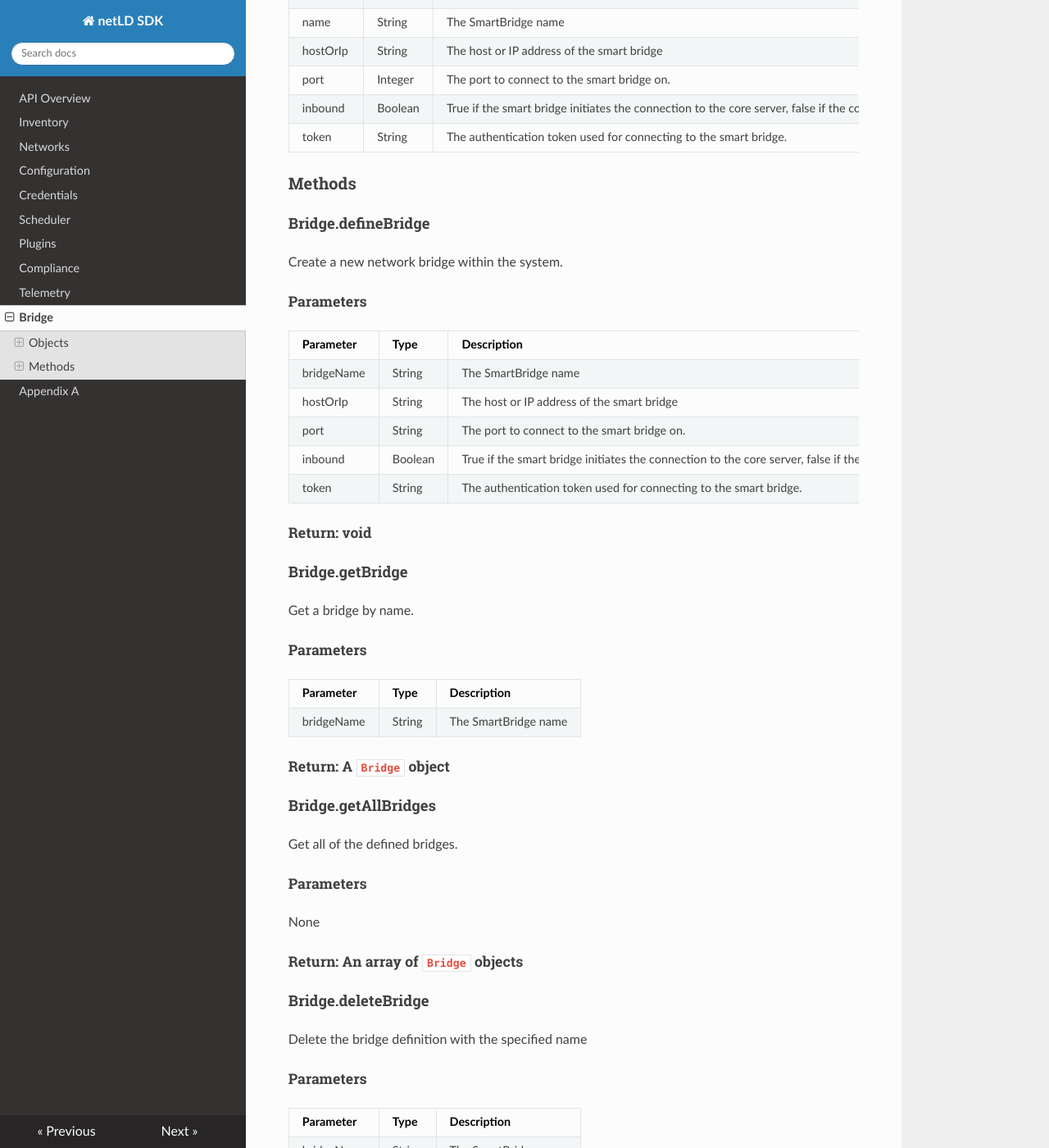
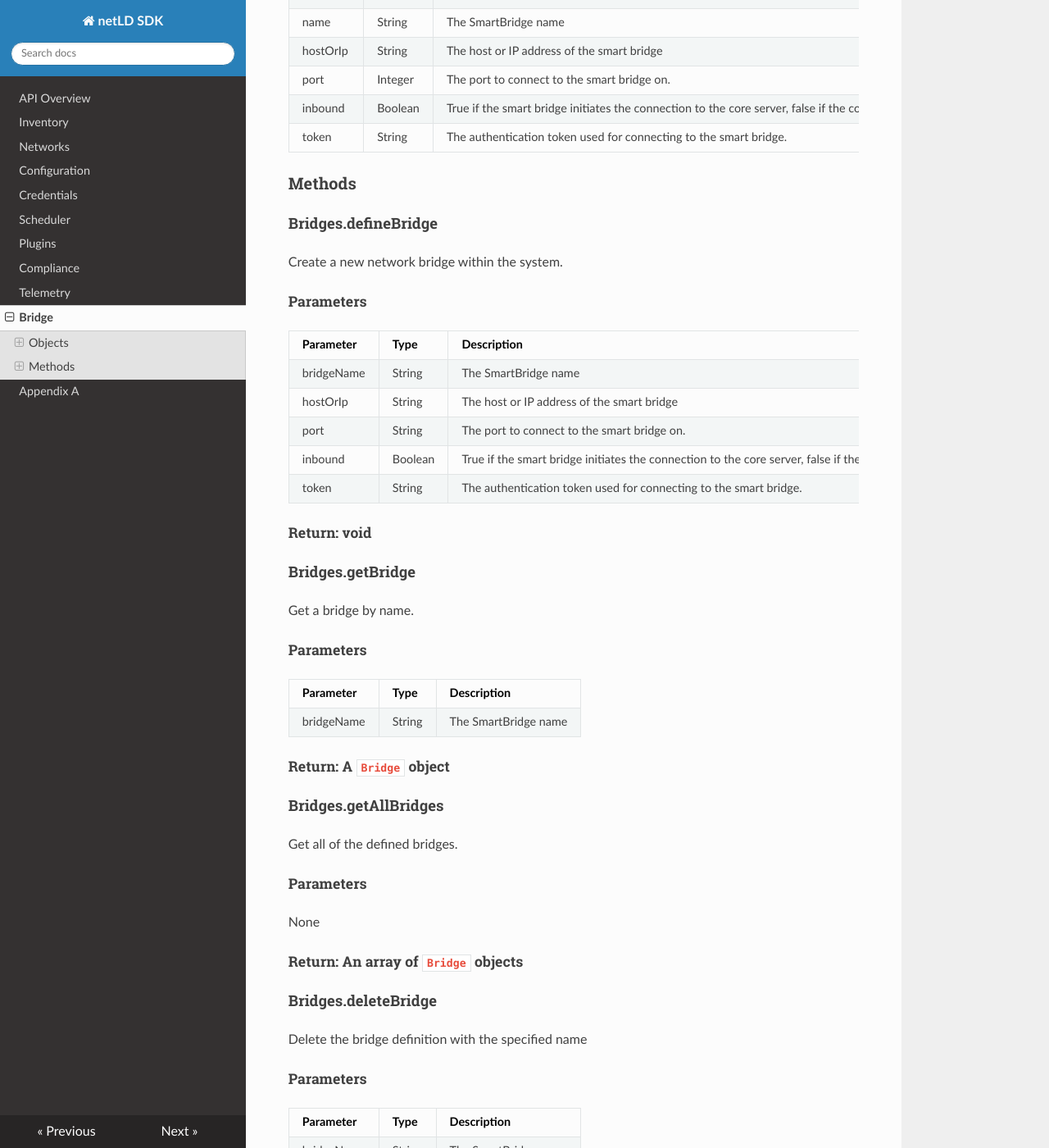
Before and after one commit to logicvein/NetLD-SDK, an MkDocs documentation site: the page built from docs/Bridges.md, in a window 1280 px wide and 1400 px high, scrolled down 361 px. Shown: the whole window at 82% size. Built offline with MkDocs 1.6.1, drawn with Linux system fonts in a browser that asks for light colours; nearby versions of some CDN libraries; old or Windows-style settings are respelled for this version of MkDocs; some of the changed text lies outside the part shown.

Commit message:
NL-5533 #resolve modifying the Bridges

```diff
--- a/docs/Bridges.md
+++ b/docs/Bridges.md
@@ -4,7 +4,7 @@ The bridges API provides the functionality of managing the smart bridge settings
 
 
 ### Objects
-#### Bridge
+#### Bridges
 | Attribute | Type | Description |
 | --------- | ---- | ----------- |
 | bridgeId | Integer | The database ID of the bridge |
@@ -15,7 +15,7 @@ The bridges API provides the functionality of managing the smart bridge settings
 | token | String | The authentication token used for connecting to the smart bridge. |
 
 ### Methods
-#### Bridge.defineBridge
+#### Bridges.defineBridge
 Create a new network bridge within the system.
 
 ##### Parameters
@@ -29,7 +29,7 @@ Create a new network bridge within the system.
 
 ##### Return: void
 
-#### Bridge.getBridge
+#### Bridges.getBridge
 Get a bridge by name.
 ##### Parameters
 | Parameter      | Type          | Description      |
@@ -38,7 +38,7 @@ Get a bridge by name.
 
 ##### Return: A `Bridge` object
 
-#### Bridge.getAllBridges
+#### Bridges.getAllBridges
 Get all of the defined bridges.
 
 ##### Parameters
@@ -46,7 +46,7 @@ None
 
 ##### Return: An array of `Bridge` objects
 
-#### Bridge.deleteBridge
+#### Bridges.deleteBridge
 Delete the bridge definition with the specified name
 ##### Parameters
 | Parameter      | Type          | Description      |
@@ -55,7 +55,7 @@ Delete the bridge definition with the specified name
 
 ##### Return: void
 
-#### Bridge.updateBridge
+#### Bridges.updateBridge
 Get a bridge by name.
 ##### Parameters
 | Parameter      | Type          | Description      |
```
